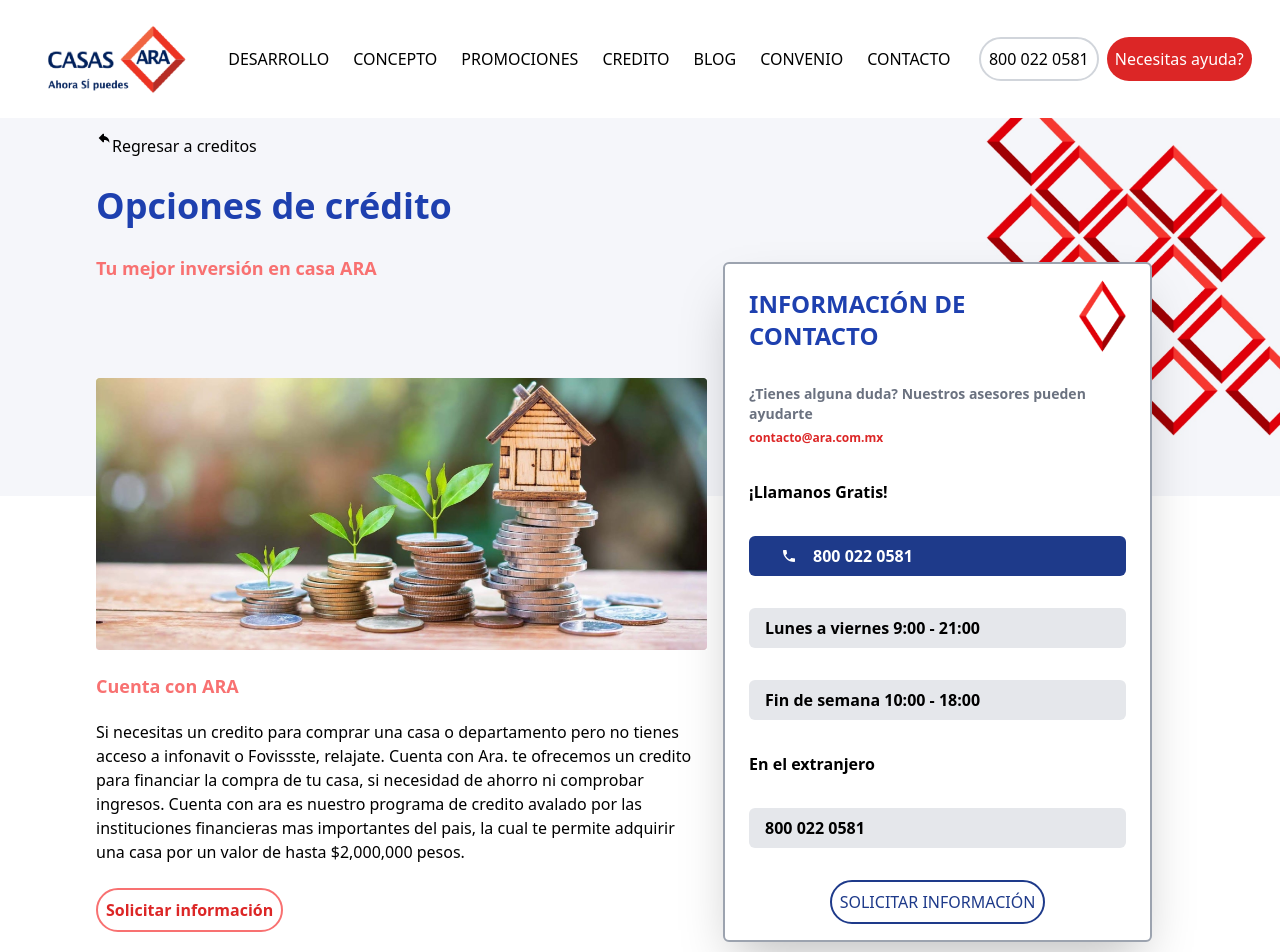
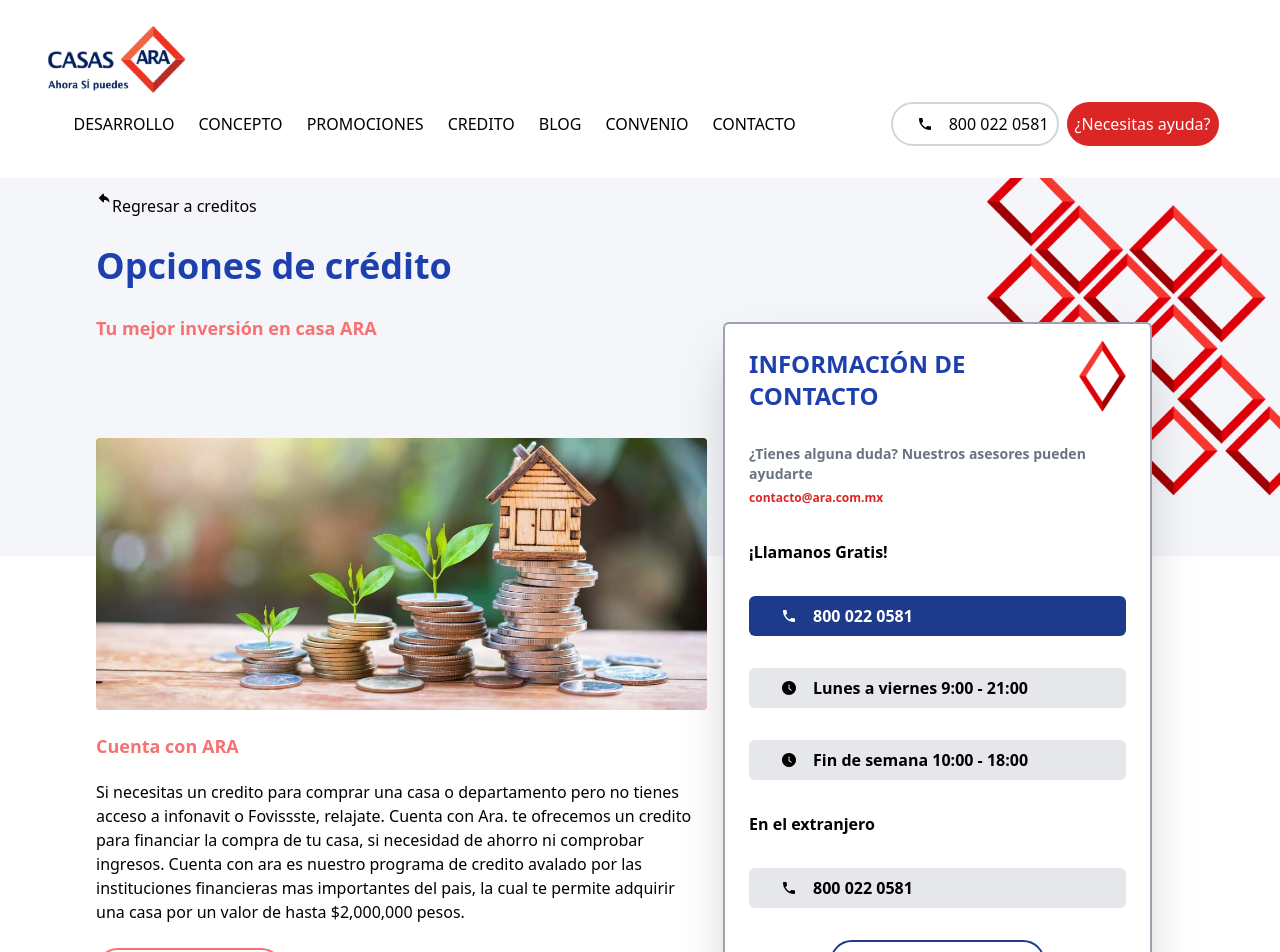
Before and after one commit to NaraDrak/front-guao-test, a Next.js app: page / in a window 1280 px wide. Shown: the top 952 px of the page. Built offline with nearby package versions, Linux system fonts and the light colour scheme.

Commit message:
some icons added

```diff
--- a/components/BlogSection.jsx
+++ b/components/BlogSection.jsx
@@ -5,7 +5,7 @@
     <div className="md:mx-24 md:mt-56 mt-32">
       <div>
       <h1 className="text-blue-800 font-bold text-3xl mb-4">Nuestro Blog ARA</h1>
-      <a className="text-red-600 text-md" href="/about">Ver todos los articulos</a>
+      <a className="text-red-600 text-base text-bold" href="/about">Ver todos los articulos</a>
       <div className="flex flex-col justify-around md:flex-col lg:flex-row mt-4 gap-24">
         <Card/>
         <Card/>
--- a/components/InfoContactoCard.jsx
+++ b/components/InfoContactoCard.jsx
@@ -1,5 +1,7 @@
 import Image from "next/image";
 import { MdLocalPhone } from "react-icons/md";
+import { AiFillClockCircle } from "react-icons/ai";
+
 
 const InfoContacto = () => {
   return (
@@ -33,10 +35,17 @@
             <MdLocalPhone color="#FFFFFF" className="mx-4 mt-1" />
             800 022 0581
           </div>
-          <div className="monday-friday">Lunes a viernes 9:00 - 21:00</div>
-          <div className="weekend">Fin de semana 10:00 - 18:00</div>
+          <div className="monday-friday">
+          <AiFillClockCircle className="mx-4 mt-1"/>
+            Lunes a viernes 9:00 - 21:00</div>
+          <div className="weekend">
+          <AiFillClockCircle className="mx-4 mt-1"/>
+          Fin de semana 10:00 - 18:00</div>
           <p className="abroad">En el extranjero</p>
-          <div className="tel-abroad-card">800 022 0581</div>
+          <div className="tel-abroad-card">
+          <MdLocalPhone color="#000" className="mx-4 mt-1" />
+          800 022 0581
+          </div>
           <div className="flex justify-center">
             <button className="btn-info-request-contact">
               SOLICITAR INFORMACIÓN
--- a/components/StickyMenu.jsx
+++ b/components/StickyMenu.jsx
@@ -1,4 +1,5 @@
 import Image from "next/image";
+import { MdLocalPhone } from "react-icons/md";
 
 const StickyMenu = () => {
   const titulo = [
@@ -39,8 +40,10 @@
         </div>
 
           <div className="flex-col block flex-grow lg:flex  lg:flex-row justify-center">
-            <button className="btn-tel">800 022 0581</button>
-            <button className="btn-help">Necesitas ayuda?</button>
+            <button className="btn-tel">
+            <MdLocalPhone className="mx-4 mt-1"/>
+            800 022 0581</button>
+            <button className="btn-help">¿Necesitas ayuda?</button>
           </div>
 
       </div>
--- a/styles/globals.css
+++ b/styles/globals.css
@@ -50,16 +50,16 @@
     @apply flex bg-blue-900 text-white font-semibold py-2 px-4 rounded-md
 }
 .monday-friday{
-    @apply bg-gray-200 font-semibold py-2 px-4 rounded-md
+    @apply flex bg-gray-200 font-semibold py-2 px-4 rounded-md
 }
 .weekend{
-    @apply bg-gray-200 font-semibold py-2 px-4 rounded-md
+    @apply flex bg-gray-200 font-semibold py-2 px-4 rounded-md
 }
 .abroad{
     @apply font-bold
 }
 .tel-abroad-card{
-    @apply bg-gray-200 font-semibold py-2 px-4 rounded-md
+    @apply flex bg-gray-200 font-semibold py-2 px-4 rounded-md
 }
 .btn-info-request-contact{
     @apply border-2 border-blue-900 text-blue-900 rounded-3xl p-2
```
